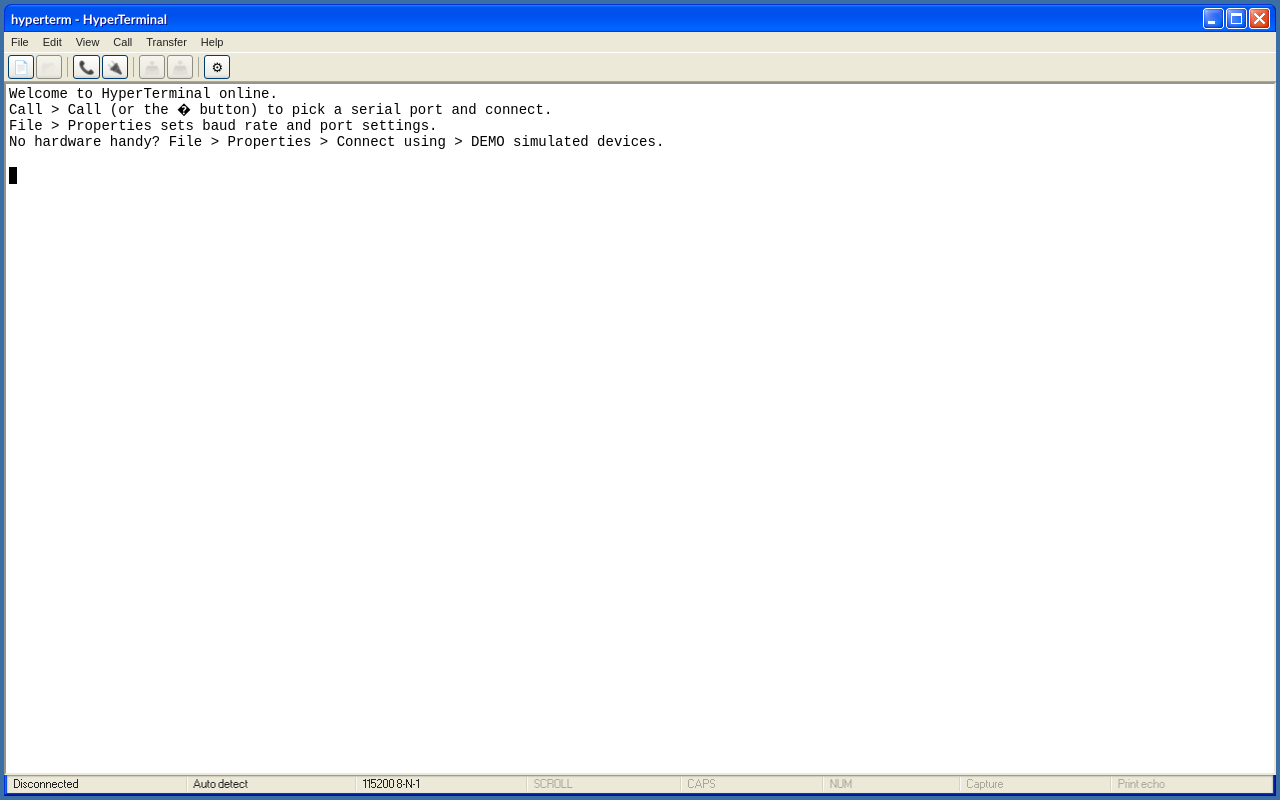
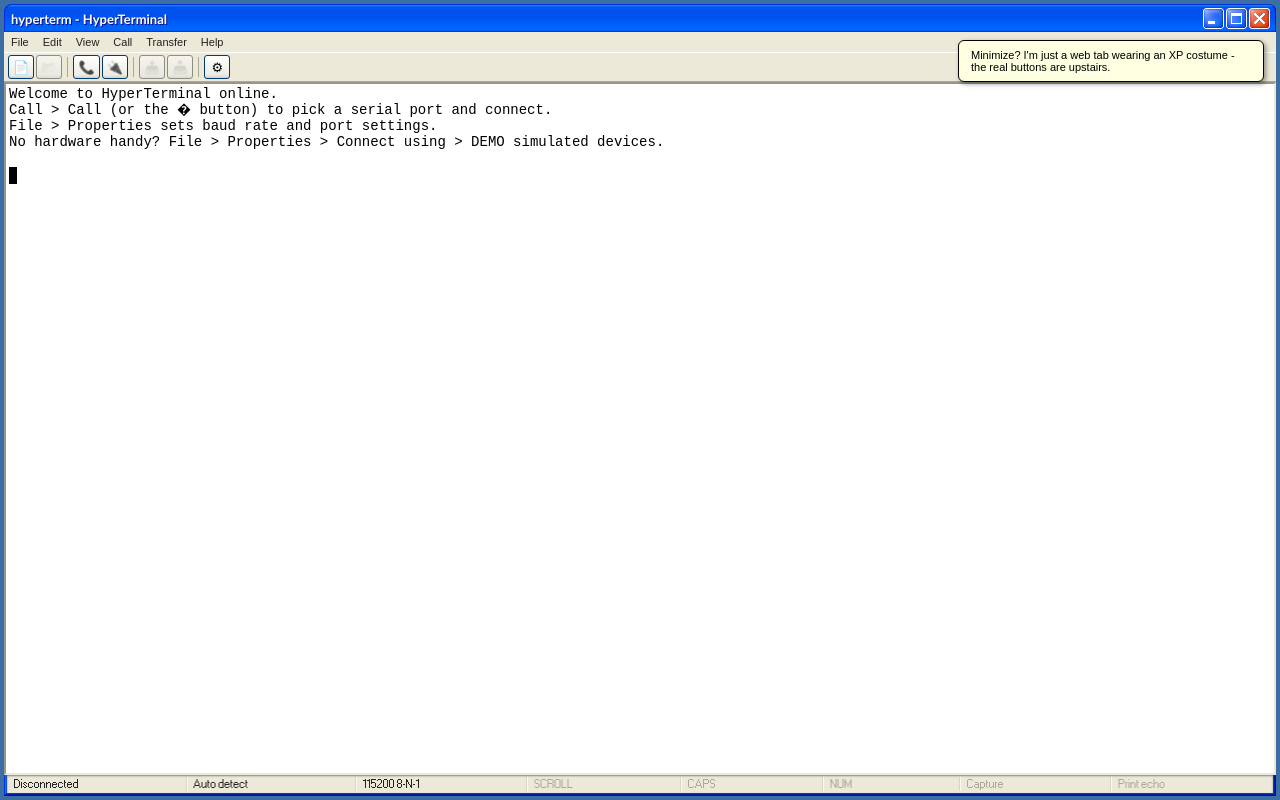
Before and after one commit to ykasidit/hyperterminal, a website with bundled scripts: page public/index.html in a window 1280 px wide. Both pictures are taken after a click on the button 1213 px from the left and 18 px from the top of the page. Built offline with nearby package versions, Linux system fonts and the light colour scheme.

Commit message:
toast on paste-while-disconnected and fake min/max/close buttons
Co-Authored-By: Claude Fable 5 <noreply@anthropic.com>

```diff
--- a/public/app.js
+++ b/public/app.js
@@ -47,6 +47,19 @@ document.addEventListener('selectionchange', () => {
 });
 
 function printLocal(text) { feed(term, text); render(); }
+
+let toastEl = null, toastTimer = 0;
+function toast(msg) {
+  if (!toastEl) {
+    toastEl = document.createElement('div');
+    toastEl.className = 'toast-xp';
+    document.body.appendChild(toastEl);
+  }
+  toastEl.textContent = msg;
+  toastEl.hidden = false;
+  clearTimeout(toastTimer);
+  toastTimer = setTimeout(() => { toastEl.hidden = true; }, 4000);
+}
 
 // ---------- serial ----------
 async function call() {
@@ -158,6 +171,7 @@ termEl.addEventListener('keydown', (e) => {
 
 termEl.addEventListener('paste', (e) => {
   e.preventDefault();
+  if (!connected) { toast('Paste failed - not connected. Call > Call (or the \u{1F4DE} button) first, then paste again.'); return; }
   send(e.clipboardData.getData('text'));
 });
 
@@ -175,6 +189,7 @@ async function copySelection() {
 }
 
 async function pasteToHost() {
+  if (!connected) { toast('Paste failed - not connected. Call > Call (or the \u{1F4DE} button) first, then paste again.'); return; }
   try { send(await navigator.clipboard.readText()); }
   catch { printLocal('\r\n[clipboard read blocked - use right-click paste]\r\n'); }
 }
@@ -430,6 +445,15 @@ TOOLS.forEach((tdef) => {
   toolbar.appendChild(b);
 });
 
+// ---------- fake window controls ----------
+const WINDOW_JOKES = {
+  Minimize: "Minimize? I'm just a web tab wearing an XP costume - the real buttons are upstairs.",
+  Maximize: "I only imitate the looks - for the real thing your browser does F11.",
+  Close: "Nice try! I'm a web page cosplaying as Windows XP. Close my tab if you really must (Ctrl+W).",
+};
+document.querySelectorAll('#app .title-bar-controls button').forEach((b) =>
+  b.addEventListener('click', () => toast(WINDOW_JOKES[b.getAttribute('aria-label')])));
+
 // ---------- boot ----------
 loadSession();
 setTitle();
--- a/public/hyperterm.css
+++ b/public/hyperterm.css
@@ -83,6 +83,16 @@ html, body { height: 100%; margin: 0; background: #3a6ea5; overflow: hidden; }
 .dlg .dlg-buttons { display: flex; justify-content: flex-end; gap: 6px; margin-top: 14px; }
 .dlg .dlg-buttons button { min-width: 70px; }
 
+/* XP-style balloon toast */
+.toast-xp {
+  position: fixed; top: 40px; right: 16px; z-index: 300;
+  max-width: 280px; padding: 8px 12px;
+  background: #ffffe1; color: #000;
+  border: 1px solid #000; border-radius: 6px;
+  box-shadow: 2px 2px 5px rgba(0,0,0,.4);
+  font-size: 11px;
+}
+
 /* connection icon strip (Connection Description dialog) */
 .icon-strip { display: flex; gap: 6px; border: 1px inset #ece9d8; padding: 8px; overflow-x: auto; background: #fff; }
 .icon-strip .conn-icon {
```
